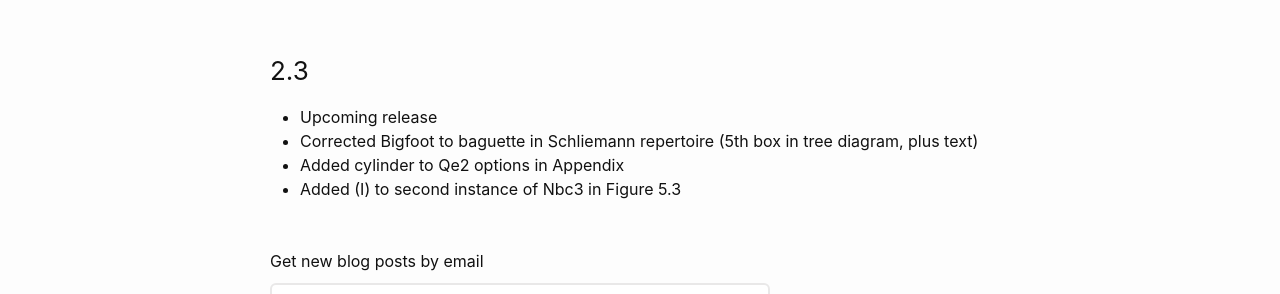
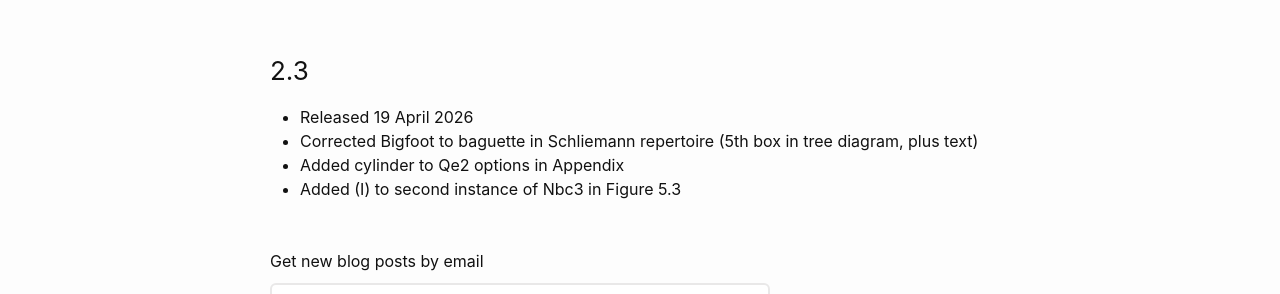
Before and after one commit to liontailedmacaque/liontailedmacaque.github.io, a Jekyll site: the page built from chessmemorypalace/versions.md, in a window 1280 px wide and 900 px high, scrolled down 4291 px. Shown: the part 332-626 px from the top of the window. Built offline with Jekyll 4.4.1, drawn with Linux system fonts in a browser that asks for light colours.

Commit message:
Update versions.md

```diff
--- a/chessmemorypalace/versions.md
+++ b/chessmemorypalace/versions.md
@@ -116,7 +116,7 @@ This page lists the versions and the changes that have been made. The most signi
 - Removed 'phone' which was incorrectly placed in Appendix
 
 ### 2.3
-- Upcoming release
+- Released 19 April 2026
 - Corrected Bigfoot to baguette in Schliemann repertoire (5th box in tree diagram, plus text)
 - Added cylinder to Qe2 options in Appendix
 - Added (I) to second instance of Nbc3 in Figure 5.3
```
